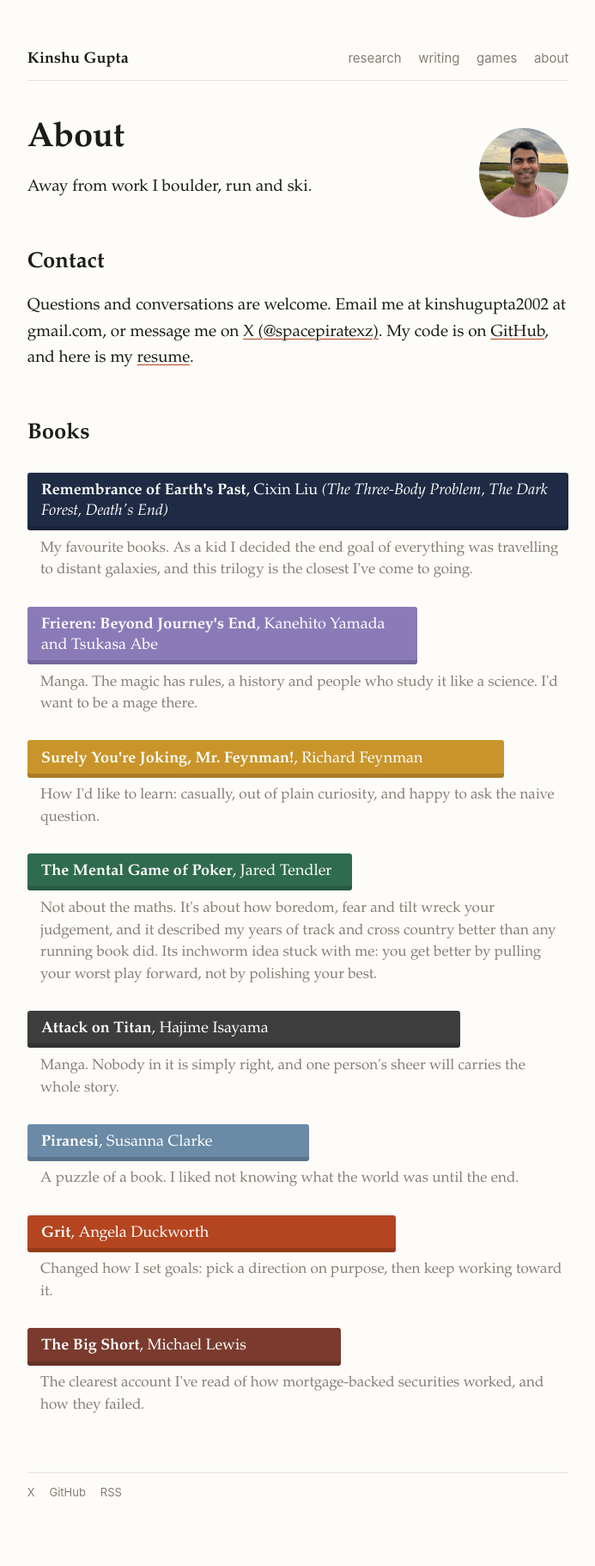
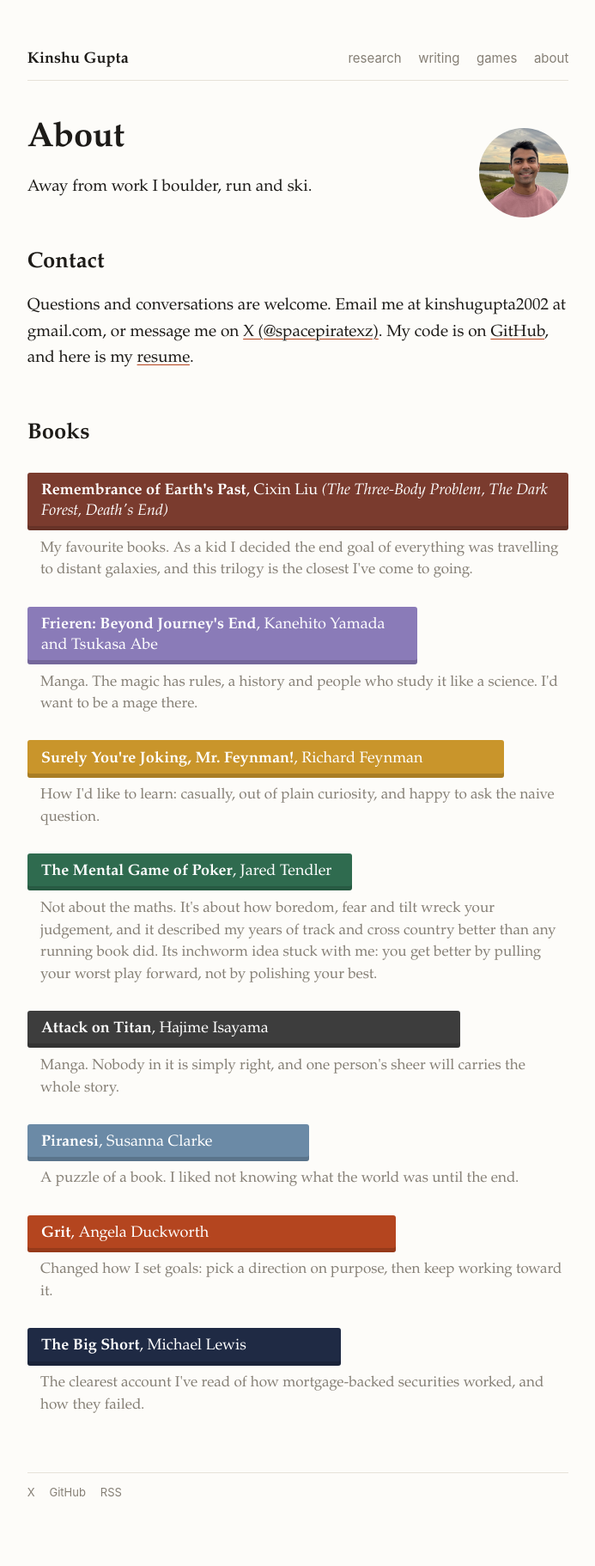
Before and after one commit to kinshu0/kinshu0.github.io, a Jekyll site: the page built from about.markdown, in a window 1280 px wide. Shown: the whole page at 86% size, without its empty margins (293-986 px from the left). Built offline with Jekyll 4.4.1, drawn with Linux system fonts in a browser that asks for light colours.

Commit message:
Books: dark red for the trilogy, navy for The Big Short (preview)
Co-Authored-By: Claude Fable 5.2 <noreply@anthropic.com>

```diff
--- a/_data/books.yml
+++ b/_data/books.yml
@@ -3,7 +3,7 @@
 - title: Remembrance of Earth's Past
   author: Cixin Liu
   detail: "The Three-Body Problem, The Dark Forest, Death's End"
-  colour: "#1f2a44"
+  colour: "#7a3b2e"
   note: >-
     My favourite books. As a kid I decided the end goal of everything was travelling to distant
     galaxies, and this trilogy is the closest I've come to going.
@@ -49,6 +49,6 @@
 
 - title: The Big Short
   author: Michael Lewis
-  colour: "#7a3b2e"
+  colour: "#1f2a44"
   note: >-
     The clearest account I've read of how mortgage-backed securities worked, and how they failed.
```
